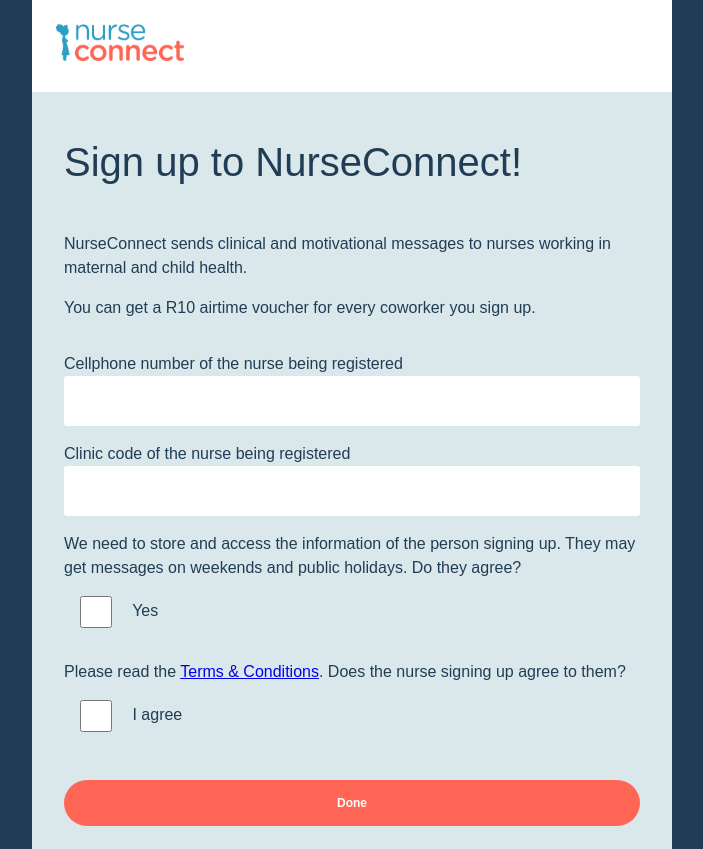
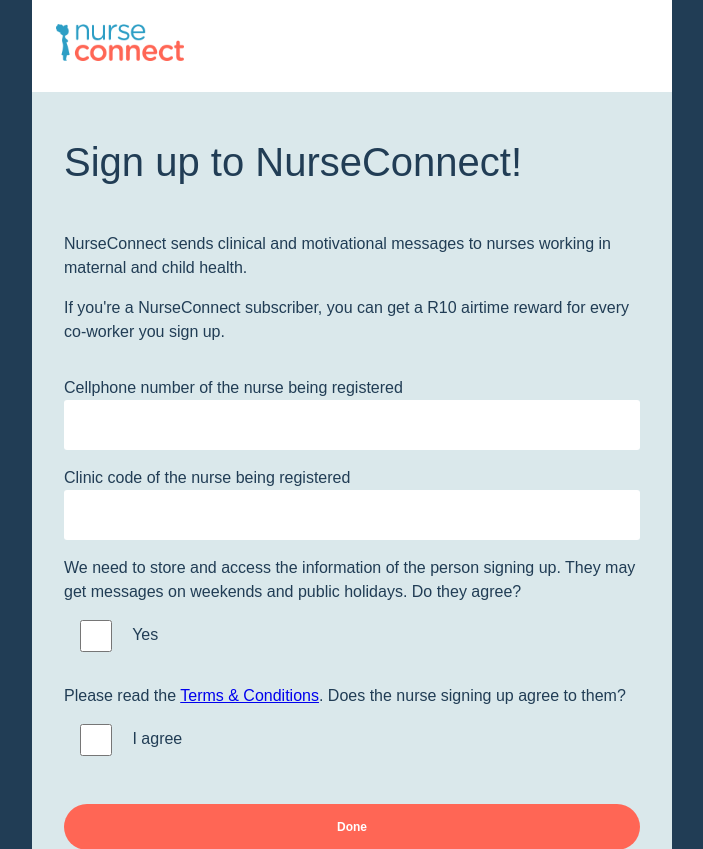
Before and after one commit to praekeltfoundation/nurseconnect-registration, a Django app: page / in a window 1280 px wide. Shown: the top 849 px of the page, without its empty margins (288-991 px from the left). Run offline with Django 3.2, Linux system fonts and the light colour scheme; parts of the project's set-up code (start-up, migrations or seed data) failed here and were passed over.

Commit message:
Copy update on registration details view

```diff
--- a/registrations/templates/registrations/registration_details.html
+++ b/registrations/templates/registrations/registration_details.html
@@ -9,7 +9,8 @@ Sign up to NurseConnect!
     maternal and child health.
 </p>
 <p>
-    You can get a R10 airtime voucher for every coworker you sign up.
+    If you're a NurseConnect subscriber, you can get a R10 airtime reward for every
+    co-worker you sign up.
 </p>
 <form method="post">
     {% csrf_token %}
```
